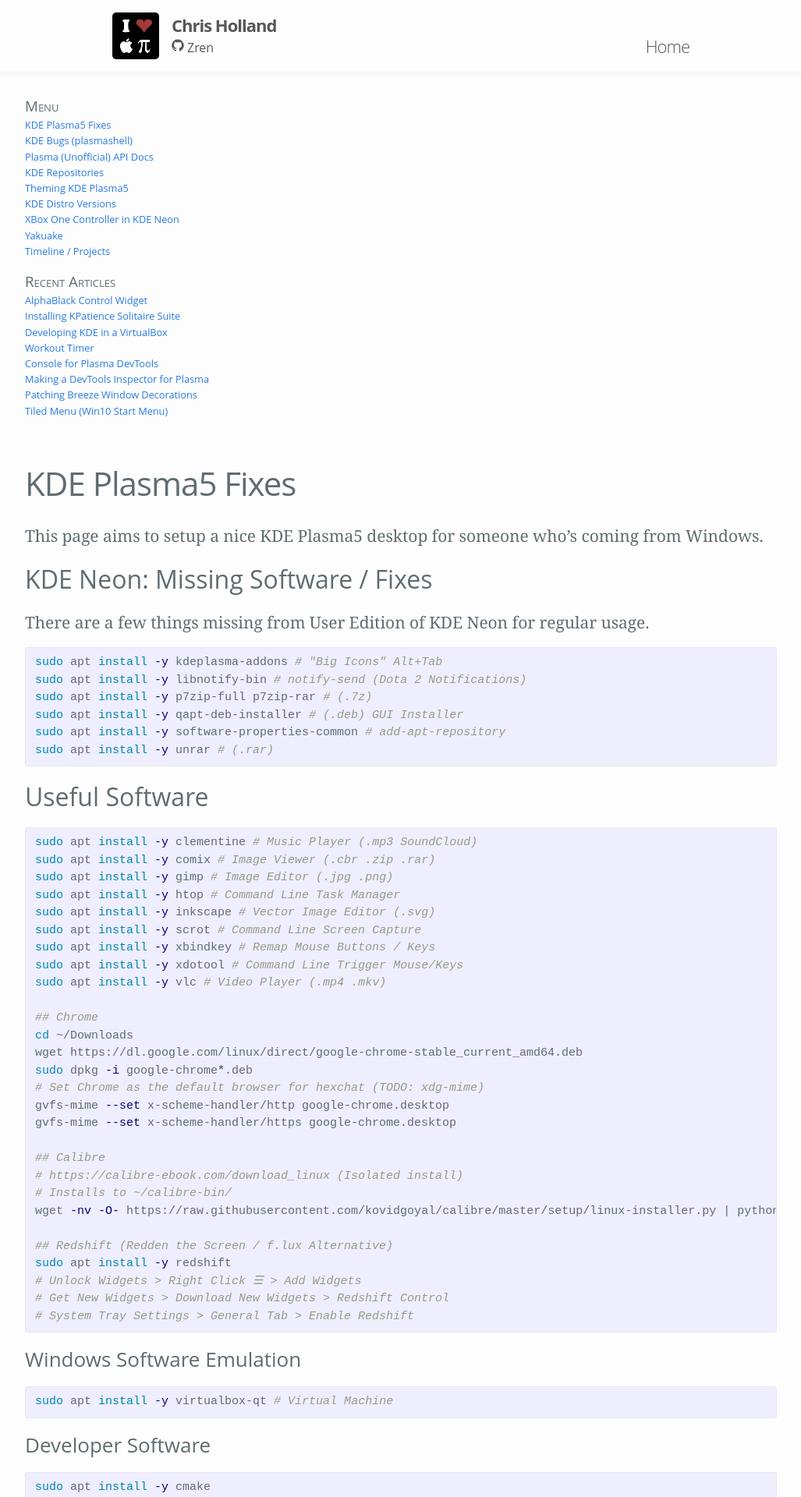
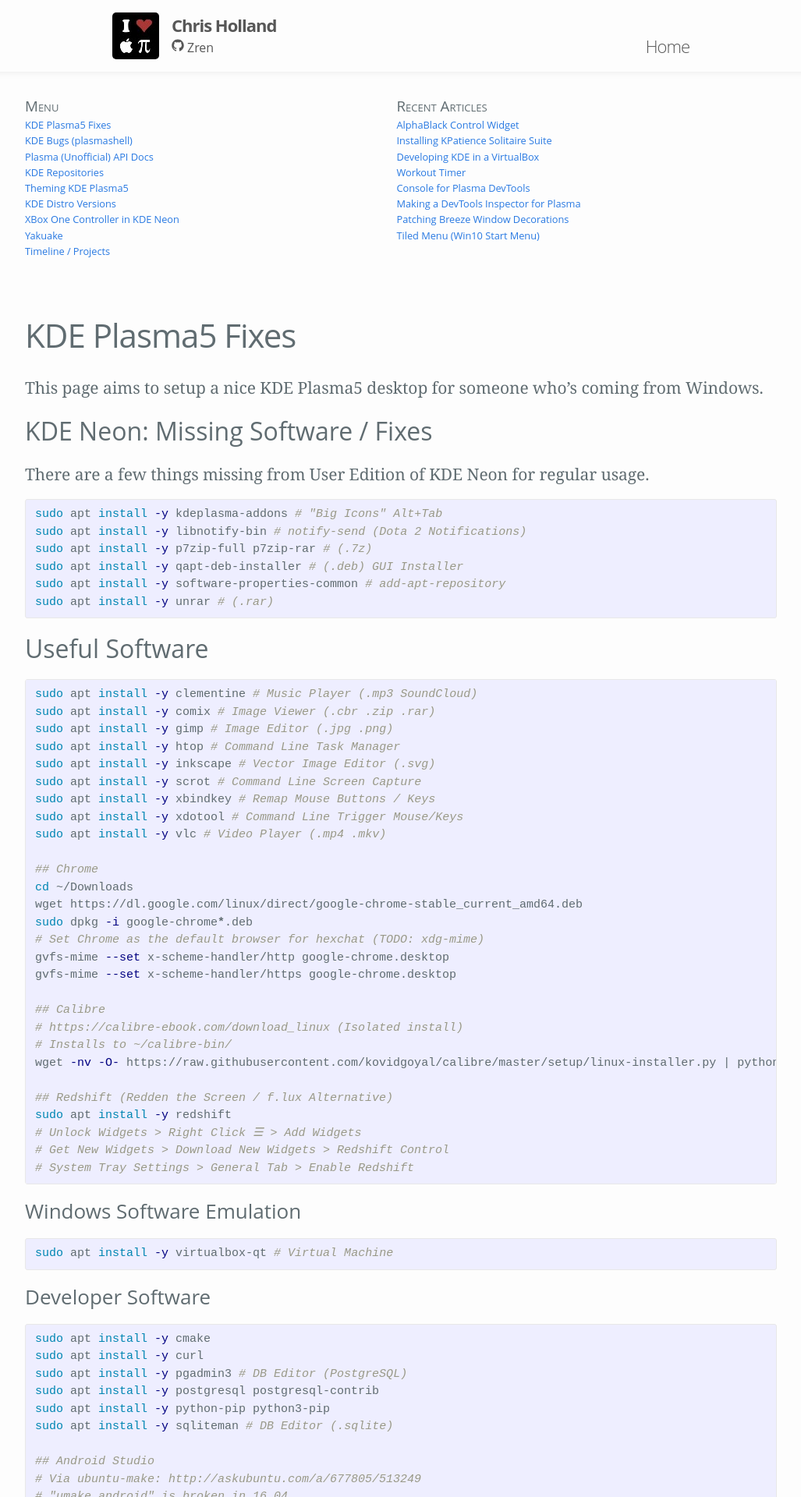
Before and after one commit to Zren/zren.github.io, a Jekyll site: the page built from kde.md, in a window 1280 px wide. Shown: the top 1920 px of the page at 78% size, without its empty margins (126-1153 px from the left). Built offline with Jekyll 4.4.1, drawn with Linux system fonts in a browser that asks for light colours.

Commit message:
2 column nav when medium/mobile width

```diff
--- a/_includes/sidenav.html
+++ b/_includes/sidenav.html
@@ -13,6 +13,11 @@
   @media (max-width: 1440px) {
     #sidenav {
       margin-bottom: 52px;
+    }
+    .nav-contents {
+      width: 49%;
+      display: inline-block;
+      vertical-align: top;
     }
   }
   @media screen and (min-width: 1440px) {
```
